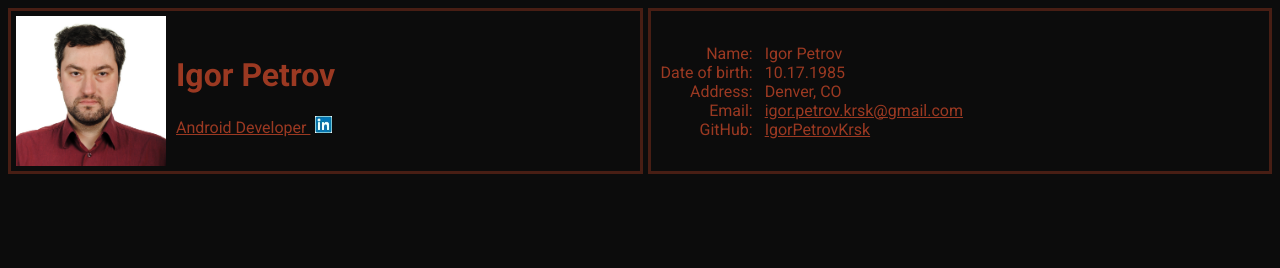
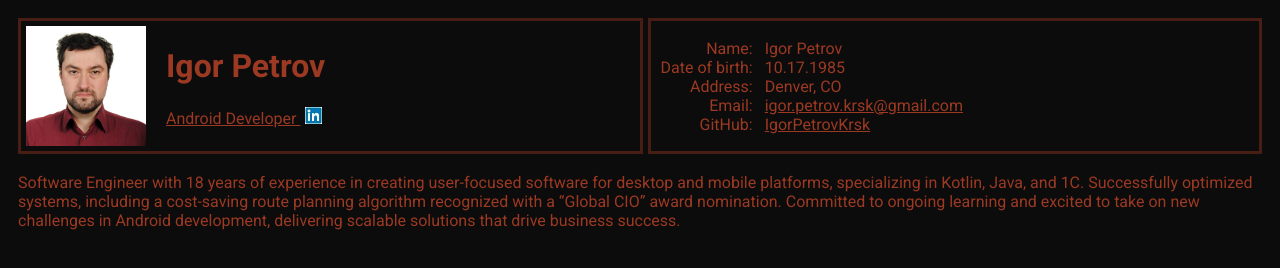
Before and after one commit to IgorPetrovKrsk/307.4.1-Online-Resume, a plain HTML site: page pages/index.html in a window 1280 px wide. Drawn offline with Linux system fonts and the light colour scheme.

Commit message:
Minor css changes

```diff
--- a/pages/index.html
+++ b/pages/index.html
@@ -14,10 +14,10 @@
             <div id="divPhoto">
                 <img id="imgPhoto " src="../images/Igor Petrov.jpg" alt="Igor Petrov photo">
                 <div id="divName">
-                    <br>
+
                     <h1>Igor Petrov</h1>
 
-                    <a href="https://www.linkedin.com/in/igorpetrovkrsk/" target="_blank">
+                    <a id = "aAndroidDeveloperLink" href="https://www.linkedin.com/in/igorpetrovkrsk/" target="_blank">
                         Android Developer
                     </a>
                     <a href="https://www.linkedin.com/in/igorpetrovkrsk/" target="_blank">
@@ -49,7 +49,10 @@
                     <a href="https://github.com/IgorPetrovKrsk/" target="_blank">IgorPetrovKrsk</a>
                 </div>
             </div>
-            <!-- <div id="divSummary">
+
+        </div>
+        <br>
+        <div id="divSummary">
             Software Engineer with 18 years of experience in creating user-focused software for desktop and mobile
             platforms,
             specializing in Kotlin, Java, and 1C. Successfully optimized systems, including a cost-saving route
@@ -57,7 +60,6 @@
             recognized with a “Global CIO” award nomination. Committed to ongoing learning and excited to take on
             new
             challenges in Android development, delivering scalable solutions that drive business success.
-            </div> -->
         </div>
     </div>
 
--- a/styles/style.css
+++ b/styles/style.css
@@ -13,6 +13,11 @@ body{
     font-family: roboto;
     background-color: #0C0C0C;
     color: #9B3922;
+    padding: 10px;
+}
+
+h1{
+    padding-left: 10px;
 }
 a{
     color: #9B3922;
@@ -26,7 +31,7 @@ a{
 #divPhoto{
     display: flex;
     width: 50%;
-    height: 150px;
+    height: 120px;
     border: 3px solid #481E14;
     padding: 5px;
 
@@ -43,6 +48,9 @@ margin-left: 10px;
 #imgLinkedIn{
     padding-left: 5px;
     width: 17px;
+}
+#aAndroidDeveloperLink{
+    padding-left: 10px;
 }
 
 #divNameAdress{
```
Lines whose indentation alone changed are shown as unchanged.
